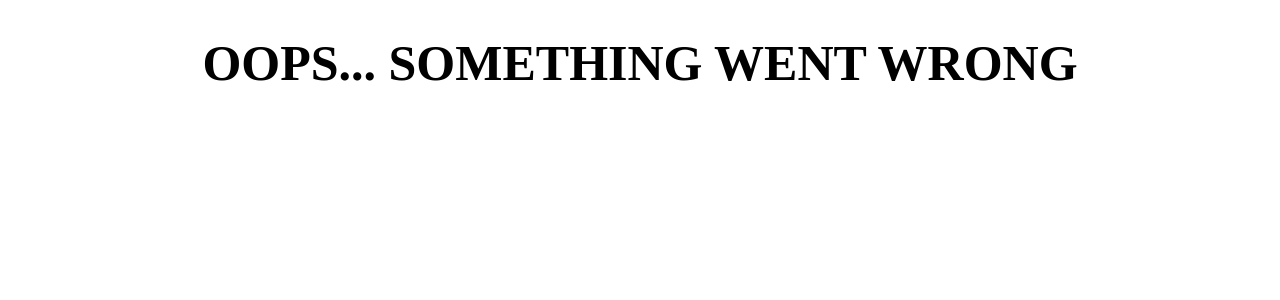
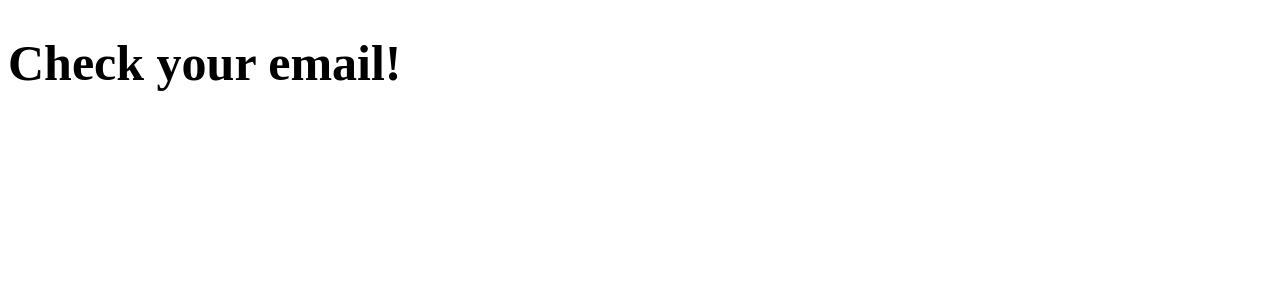
Before and after one commit to p3rfect/ASPZIZ-React-app, a React (Create React App) app: page /submitting in a window 1280 px wide. Shown: the top 300 px of the page. Built offline with nearby package versions, Linux system fonts and the light colour scheme.

Commit message:
Registration fixed

```diff
--- a/src/App.js
+++ b/src/App.js
@@ -4,14 +4,16 @@ import Login from "./pages/Login";
 import Registration from "./pages/Registration.jsx"
 import UserInfo from "./pages/UserInfo";
 import NotFound from "./pages/NotFound";
+import Submitting from "./pages/Submitting";
 function App() {
   return (
     <BrowserRouter>
         <Routes>
             <Route path="/" element={<Login/>}/>
-            <Route path="registration" element={<Registration/>}/>
-            <Route path="info" element={<UserInfo/>}/>
-            <Route path="error" element={<NotFound/>}/>
+            <Route path="/registration" element={<Registration/>}/>
+            <Route path="/info" element={<UserInfo/>}/>
+            <Route path="/submitting" element={<Submitting/>}/>
+            <Route path="/error" element={<NotFound/>}/>
             <Route path="*" element={<NotFound/>}/>
         </Routes>
     </BrowserRouter>
--- a/src/pages/Registration.jsx
+++ b/src/pages/Registration.jsx
@@ -25,8 +25,7 @@ const Registration = () => {
             const data = await response.json()
 
             if (response.ok) {
-                await getTokenAsync(email, password)
-                route("/info")
+                route("/submitting")
             } else {
                 throw new Error("Error: " + response.status + data.errorText)
             }
--- /dev/null
+++ b/src/pages/Submitting.jsx
@@ -0,0 +1,11 @@
+import React from 'react';
+
+const Submitting = () => {
+    return (
+        <div>
+            <h1 style={{fontSize: "50px"}}>Check your email!</h1>
+        </div>
+    );
+};
+
+export default Submitting;
```
